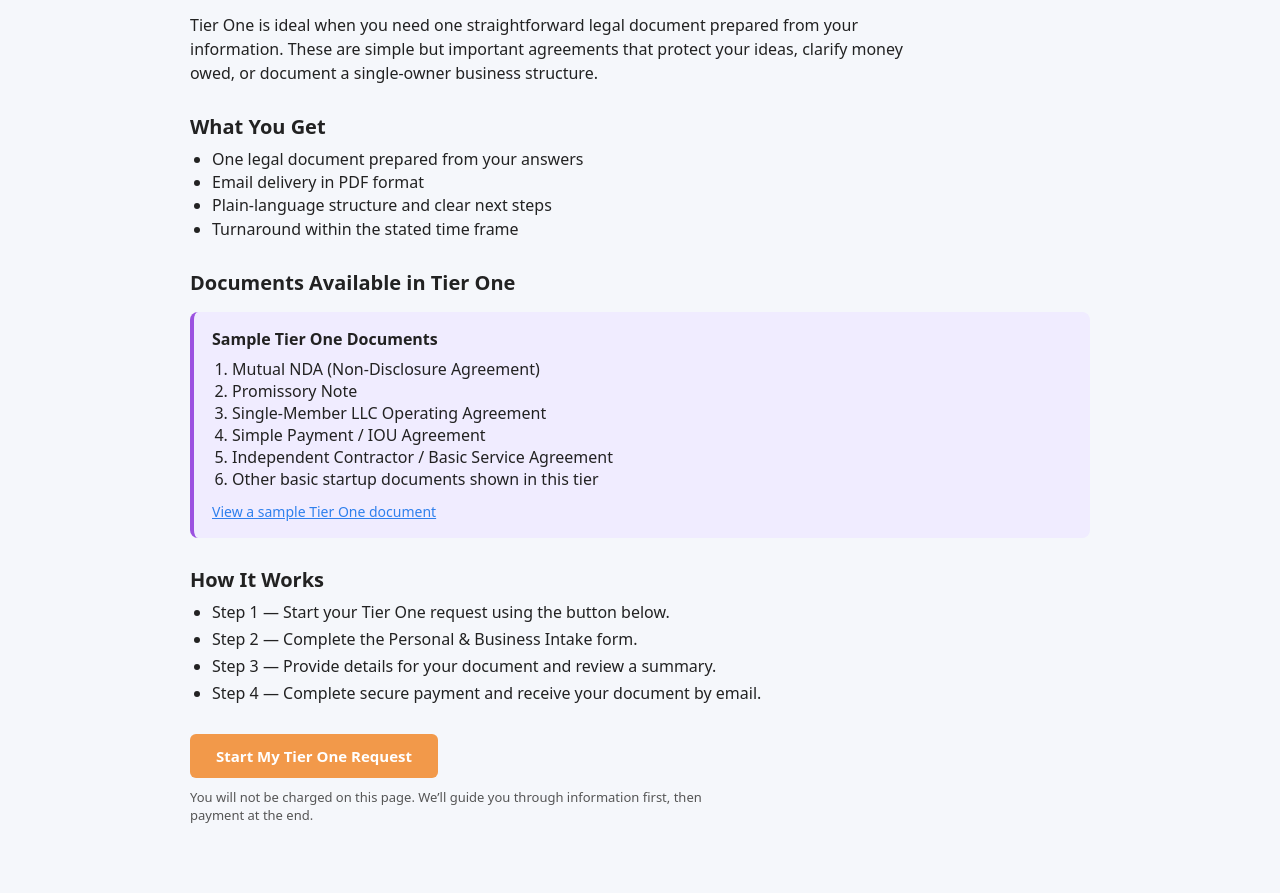
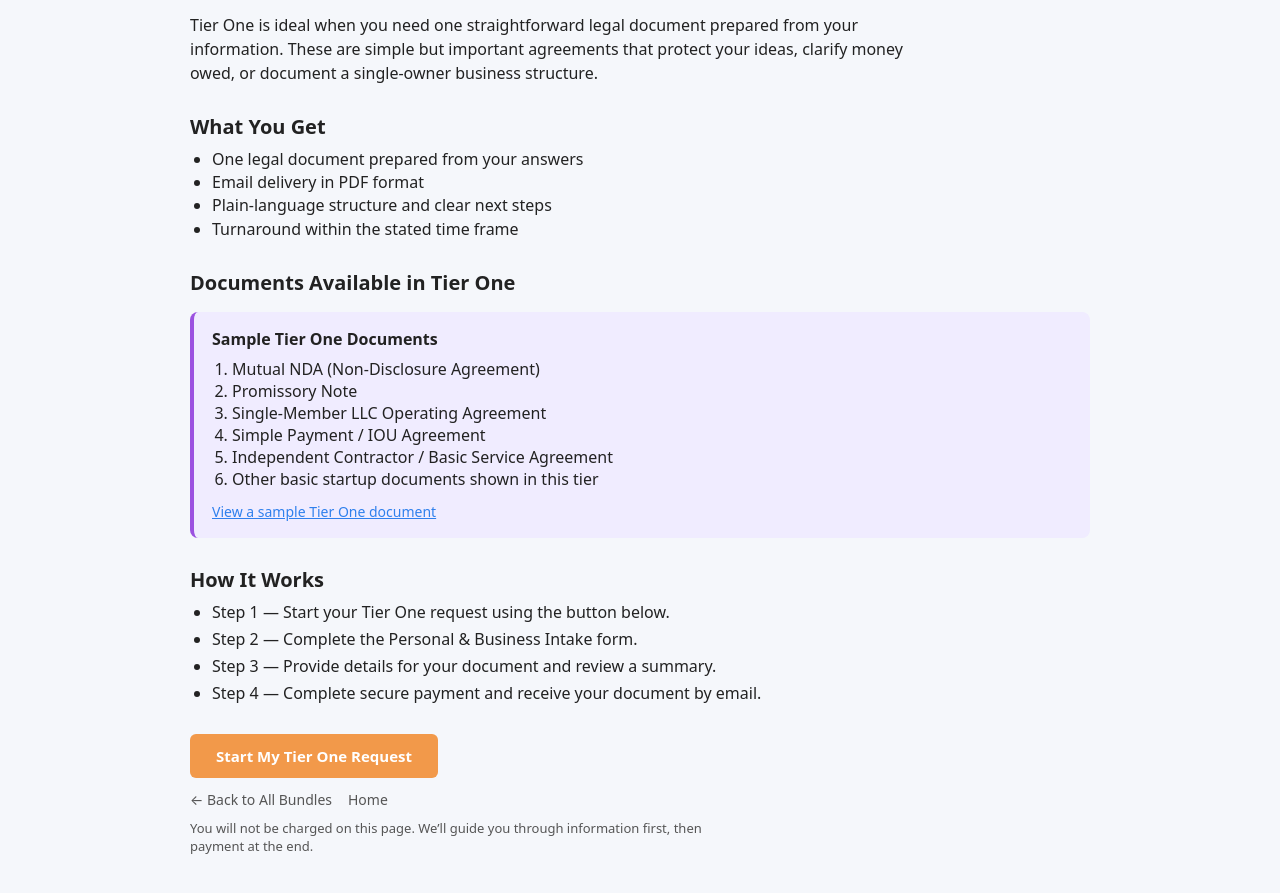
Before and after one commit to Lean4me2025/e-legalboom-prod, a plain HTML site: page tier1.html in a window 1280 px wide. Shown: the part 203-1096 px from the top of the page. Drawn offline with Linux system fonts and the light colour scheme.

Commit message:
Update tier1.html

```diff
--- a/tier1.html
+++ b/tier1.html
@@ -116,6 +116,21 @@
       color: #555;
       max-width: 520px;
     }
+    /* NEW: nav links under the CTA so they’re not trapped */
+    .nav-links {
+      margin-top: 12px;
+      display: flex;
+      gap: 16px;
+      flex-wrap: wrap;
+    }
+    .nav-links a {
+      font-size: 14px;
+      color: #555;
+      text-decoration: none;
+    }
+    .nav-links a:hover {
+      text-decoration: underline;
+    }
   </style>
 </head>
 
@@ -156,7 +171,6 @@
         <li>Independent Contractor / Basic Service Agreement</li>
         <li>Other basic startup documents shown in this tier</li>
       </ol>
-      <!-- HTML preview link instead of dead "#" -->
       <a href="/samples/nda.html" class="sample-link" target="_blank" rel="noopener">
         View a sample Tier One document
       </a>
@@ -176,6 +190,12 @@
 
     <div class="cta-row">
       <a href="intake.html?tier=1" class="primary-btn">Start My Tier One Request</a>
+
+      <div class="nav-links">
+        <a href="index.html">← Back to All Bundles</a>
+        <a href="/">Home</a>
+      </div>
+
       <p class="note">
         You will not be charged on this page. We’ll guide you through
         information first, then payment at the end.
```
